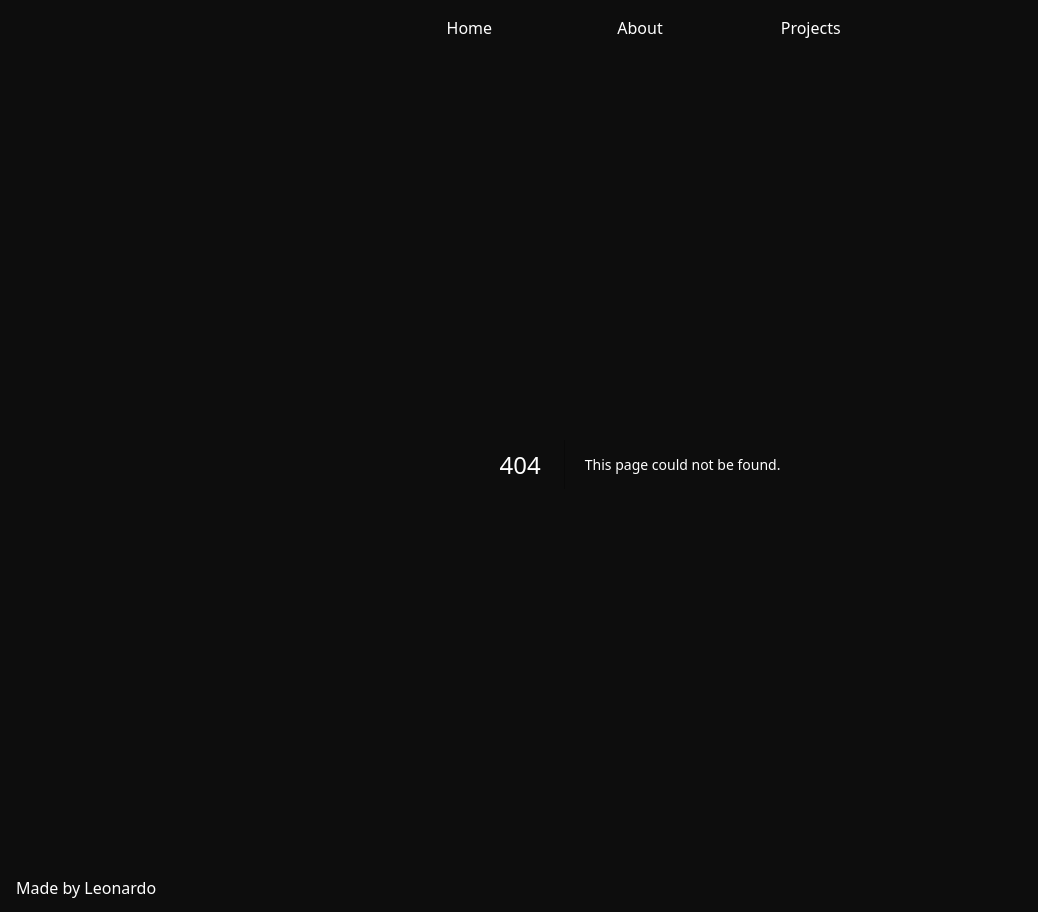
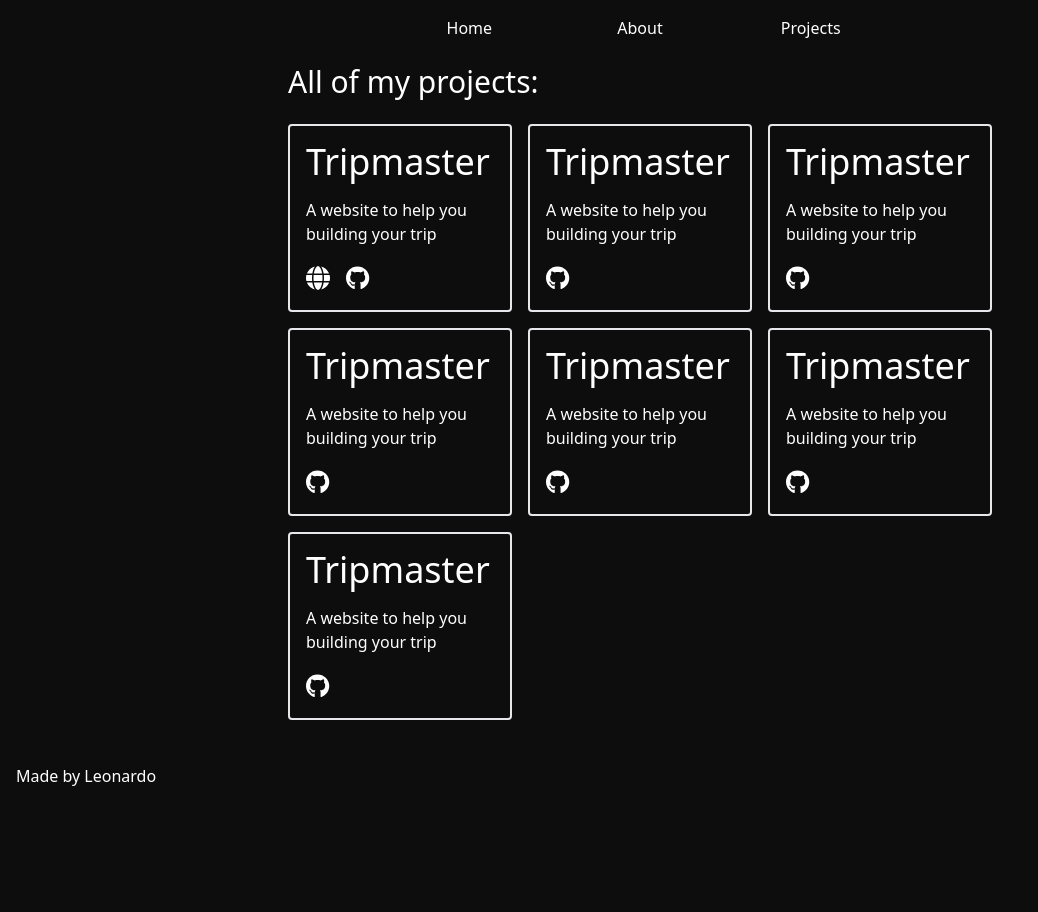
Before and after one commit to leonardo-abreu-programmer/lwo, a Next.js app: page /projects in a window 1280 px wide. Before the commit this address had no page. Shown: the whole page, without its empty margins (0-1038 px from the left). After the commit the page ends 800 px from the top, so only its background shows below. Built offline with nearby package versions, Linux system fonts and the light colour scheme.

Commit message:
font awesome and projects update

```diff
--- a/app/layout.tsx
+++ b/app/layout.tsx
@@ -2,6 +2,10 @@ import './globals.css'
 import type { Metadata } from 'next'
 import Navbar from '../components/navbar'
 import Footer from '../components/footer'
+
+import { config } from '@fortawesome/fontawesome-svg-core'
+import '@fortawesome/fontawesome-svg-core/styles.css'
+config.autoAddCss = false
 
 export const metadata: Metadata = {
   title: 'Create Next App',
--- /dev/null
+++ b/app/projects/page.tsx
@@ -0,0 +1,18 @@
+import Project from "../../components/project";
+
+export default function Page() {
+  return (
+    <div className="w-full">
+      <h3 className="pb-6">All of my projects:</h3>
+      <div className="grid grid-cols-3 gap-4">
+        <Project title='Tripmaster' description='A website to help you building your trip' github='https://github.com/AbreuDProgrammer/Tripmaster' link='http://tripmaster.lwoabreu.com'/>
+        <Project title='Tripmaster' description='A website to help you building your trip' github='www.github.com'/>
+        <Project title='Tripmaster' description='A website to help you building your trip' github='www.github.com'/>
+        <Project title='Tripmaster' description='A website to help you building your trip' github='www.github.com'/>
+        <Project title='Tripmaster' description='A website to help you building your trip' github='www.github.com'/>
+        <Project title='Tripmaster' description='A website to help you building your trip' github='www.github.com'/>
+        <Project title='Tripmaster' description='A website to help you building your trip' github='www.github.com'/>
+      </div>
+    </div>
+  )
+}
--- /dev/null
+++ b/components/project.tsx
@@ -0,0 +1,39 @@
+import { FontAwesomeIcon } from '@fortawesome/react-fontawesome'
+import { faGithub } from '@fortawesome/free-brands-svg-icons'
+import { faGlobe } from '@fortawesome/free-solid-svg-icons'
+
+import Link from 'next/link'
+
+export default function Project(props: { title: string, description: string, github?: string, link?: string }) {
+
+  let link = props.link ?? false
+  let github = props.github ?? false
+
+  let linkComponent
+  if (link)
+    linkComponent = <>
+      <Link href={link} className='text-2xl' target="_blank">
+        <FontAwesomeIcon icon={faGlobe} />
+      </Link>
+    </>
+
+  let githubComponent
+  if (github)
+    githubComponent = <>
+      <Link href={github} className='text-2xl' target="_blank">
+        <FontAwesomeIcon icon={faGithub} />
+      </Link>
+    </>
+
+
+  return (
+    <div className="grid gap-4 p-4 border-2 rounded">
+      <h2>{props.title}</h2>
+      <p>{props.description}</p>
+      <div className='flex space-x-4'>
+        {linkComponent}
+        {githubComponent}
+      </div>
+    </div>
+  )
+}
--- a/package.json
+++ b/package.json
@@ -9,6 +9,11 @@
     "lint": "next lint"
   },
   "dependencies": {
+    "@fortawesome/fontawesome-svg-core": "^6.4.0",
+    "@fortawesome/free-brands-svg-icons": "^6.4.0",
+    "@fortawesome/free-regular-svg-icons": "^6.4.0",
+    "@fortawesome/free-solid-svg-icons": "^6.4.0",
+    "@fortawesome/react-fontawesome": "^0.2.0",
     "@types/node": "20.4.0",
     "@types/react": "18.2.14",
     "@types/react-dom": "18.2.6",
```
Also changed, not shown: 1 other file (tests, documents, lock files or other folders).
